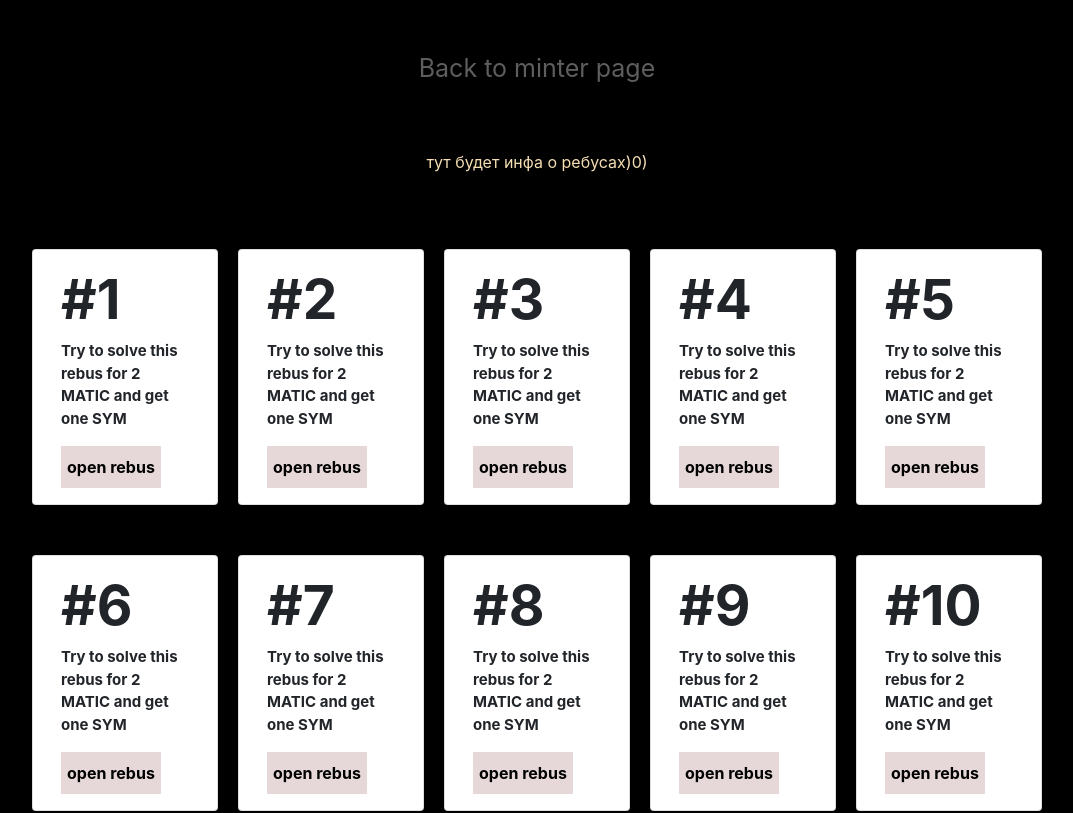
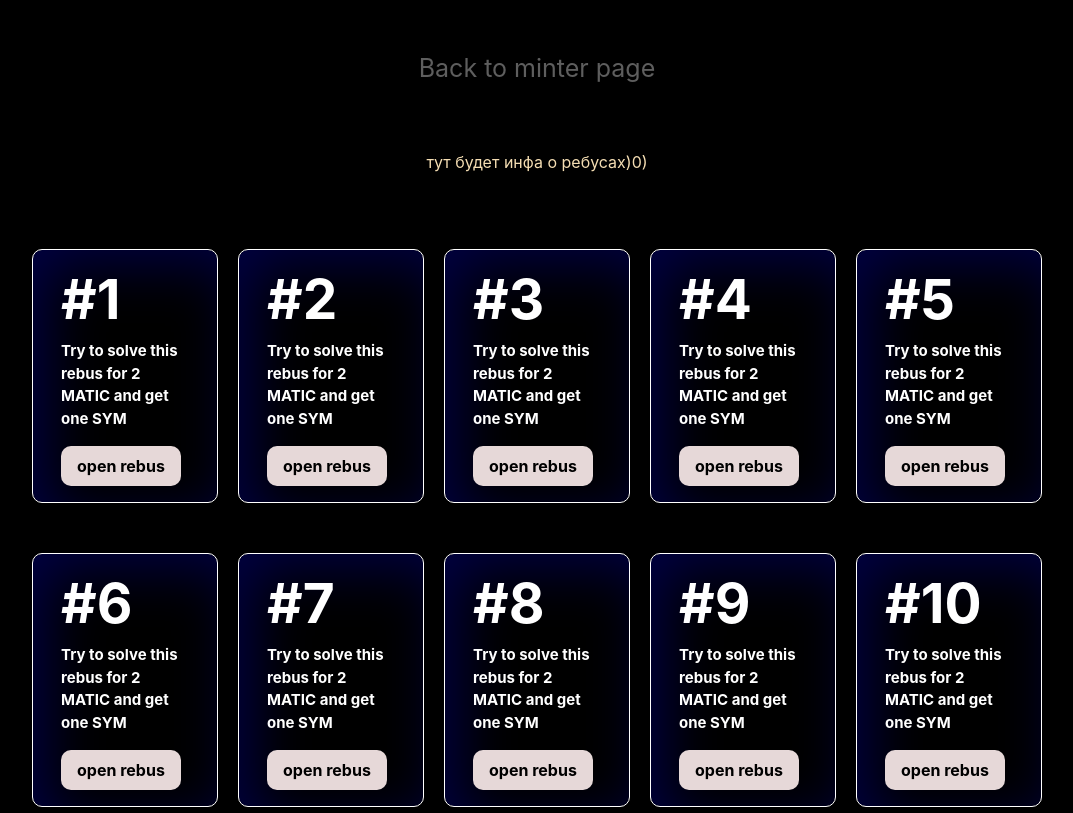
Before and after one commit to babo4ka/NFTcollectionRep, a React (Create React App) app: page /rebuses in a window 1280 px wide. Shown: the top 813 px of the page, without its empty margins (103-1176 px from the left). Built offline with nearby package versions, Linux system fonts and the light colour scheme.

Commit message:
16:40 27.01.2022

```diff
--- a/src/MinterPage.js
+++ b/src/MinterPage.js
@@ -34,7 +34,7 @@
             <br/>
             <h3>1 month, 1 week or even 1 hour as much as you want</h3>
             <br/>
-            <SiteButton isLeading={true} page="/" cn="order_btn an1" text="READ MORE"></SiteButton>
+            <SiteButton isLeading={true} page="/" cn="order_btn fillable" text="READ MORE"></SiteButton>
 
         </div>
 
@@ -45,7 +45,7 @@
             <br/>
             <h3 >Just solve one of proposed rebuses and get one SYM</h3>
             <br/>
-            <SiteButton isLeading={true} page="/rebuses" cn="order_btn an1" text="Let's try!"></SiteButton>
+            <SiteButton isLeading={true} page="/rebuses" cn="order_btn fillable" text="Let's try!"></SiteButton>
 
         </div>
       </div>
--- a/src/RebusesPage.js
+++ b/src/RebusesPage.js
@@ -2,13 +2,20 @@
 import './RebusesPage.scss';
 
 const Rebus = (props)=>{
-
+    const ttt = false;
     return(
         <div className="card col-12 col-sm-6 col-md-4 col-lg-3 col-xl-2 rebus_body">
             <div className="card-body card_body">
                 <h1 className="rebus_number">#{props.number}</h1>
                 <p className="card-text rebus_desc">Try to solve this rebus for 2 MATIC and get one SYM</p>
-                <SiteButton text="open rebus"></SiteButton>
+                <SiteButton cn="fillable" text="open rebus"></SiteButton>
+                {ttt==true?
+                (
+                <div>Is being solved now...</div>
+                ):
+                ("")
+                }
+
             </div>
         </div>
     )
--- a/src/RebusesPage.scss
+++ b/src/RebusesPage.scss
@@ -89,3 +89,22 @@
 
   font-weight: bolder;
 }
+
+.rebus_body{
+  background-color: rgb(0, 0, 0);
+
+  box-shadow: 15px 15px 55px inset rgba(0, 0, 255, 0.26);
+
+  border: 1px solid white;
+
+  border-radius: 10px;
+
+
+  color: rgb(255, 255, 255);
+}
+
+.rebus_body:hover{
+  transform: scaleX(1.25) scaleY(1.25);
+
+  z-index: 2;
+}
--- a/src/components/MintWindow.js
+++ b/src/components/MintWindow.js
@@ -31,7 +31,7 @@
         </div>
 
         {/* <button id="mint_btn" className="btn btn-primary minter_item">MINT/CONNECT WALLET</button> */}
-        <SiteButton isLeading={false} cn="mint_btn" text="MINT/CONNECT WALLET"></SiteButton>
+        <SiteButton isLeading={false} cn="mint_btn fillable" text="MINT/CONNECT WALLET"></SiteButton>
 
         <div id="info_line" className="minter_item">
             some onformation
--- a/src/components/css/SiteButton.scss
+++ b/src/components/css/SiteButton.scss
@@ -1,3 +1,39 @@
+.amount_btn:hover{
+    background-color: black;
+
+    color: white;
+
+    border: 1px solid white;
+}
+
+.mint_btn{
+    // border-radius: 25px;
+}
+
+.order_btn{
+    // border-radius: 25px;
+
+    padding: 25px;
+
+    font-size: 20px;
+
+    padding: 5px 45px 5px 45px;
+}
+
+.site_btn{
+    border-radius: 10px;
+
+    background-color: rgb(230, 216, 216);
+
+    color: black;
+
+    font-weight: bold;
+
+    border: black;
+
+    height: 40px;
+}
+
 .amount_btn{
     border-radius: 50%;
 
@@ -7,47 +43,23 @@
     margin: 0 15px;
 }
 
-.mint_btn{
-    border-radius: 25px;
+.fillable{
+    position: relative;
 }
 
-.order_btn{
-    border-radius: 15px;
-
-    padding: 25px;
-
-    font-size: 20px;
-
-    padding: 5px 45px 5px 45px;
-}
-
-.site_btn{
-    background-color: rgb(230, 216, 216);
-
-    color: black;
-
-    font-weight: bold;
-
-    border: black;
-
-    position: relative;
-
-    height: 42px;
-}
-
-.site_btn::after{
+.fillable::after{
     content:'';
 	position: absolute;
 	top: 0;
 	left: 0;
 	width: 0;
-	height: 42px;
+	height: 100%;
 	background: rgb(0, 0, 0);
-	border-radius: 25px;
+	border-radius: 10px;
 	transition: all .3s ease-in-out;
 }
 
-.site_btn:hover::after {
+.fillable:hover::after{
     width: 100%;
     border: .5px solid white;
 
@@ -64,7 +76,7 @@
     z-index: 2;
     color: black;
 
-    // height: inherit;
+    margin: 0px 10px;
 }
 
 
```
